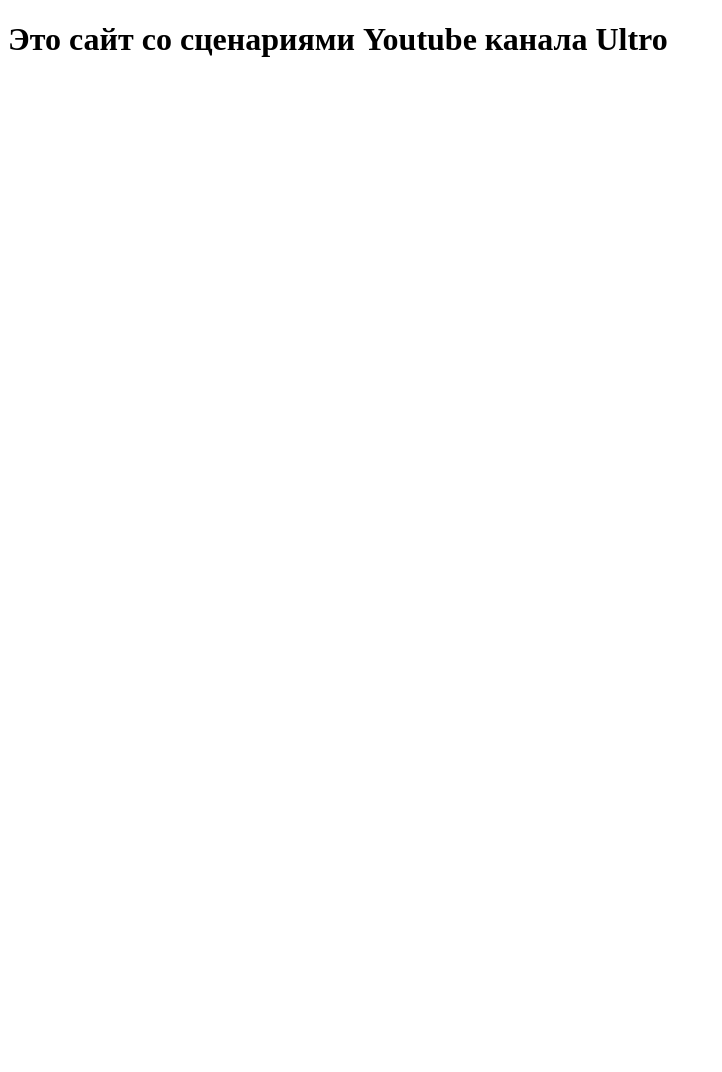
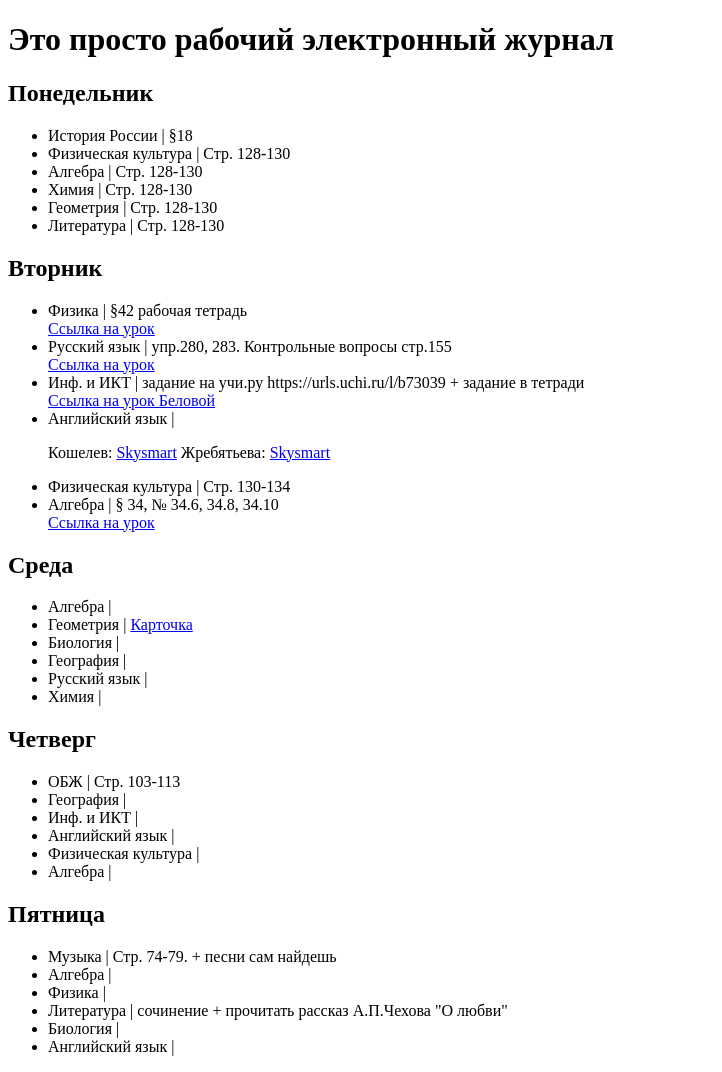
Before and after one commit to UltroA/ultroa.github.io, a plain HTML site: page index.html in a window 1280 px wide. Shown: the whole page, without its empty margins (0-722 px from the left). Before the commit the page ends 800 px from the top, so only its background shows below. Drawn offline with Linux system fonts and the light colour scheme.

Commit message:
Сделал элжур

```diff
--- a/index.html
+++ b/index.html
@@ -1,10 +1,65 @@
 <!DOCTYPE html>
-<html>
-    <head>
-        <title>Main page</title>
-    </head>
-    <body>
-        <h1>Это сайт со сценариями Youtube канала Ultro</h1>
+<html lang="en">
+<head>
+    <meta charset="UTF-8">
+    <title>Рабочий элжур</title>
+</head>
+<body>
+<h1>Это просто рабочий электронный журнал</h1>
+    <h2>Понедельник</h2>
+        <ul>
+            <li>История России | §18</li>
+            <li>Физическая культура | Стр. 128-130</li>
+            <li>Алгебра | Стр. 128-130</li>
+            <li>Химия | Стр. 128-130</li>
+            <li>Геометрия | Стр. 128-130</li>
+            <li>Литература | Стр. 128-130</li>
+        </ul>
 
-    </body>
+    <h2>Вторник</h2>
+        <ul>
+            <li>Физика | §42 рабочая тетрадь</li>
+            <a href="https://us04web.zoom.us/j/8300013381?pwd=N01jRU1jcDkx.#success">Ссылка на урок</a>
+            <li>Русский язык | упр.280, 283. Контрольные вопросы стр.155</li>
+            <a href="https://us04web.zoom.us/j/9886762922?pwd=UXArcjVmd3FRQXVFSGRFcm1EKzVkZz09#success">Ссылка на урок</a>
+            <li>Инф. и ИКТ | задание на учи.ру https://urls.uchi.ru/l/b73039 + задание в тетради</li>
+            <a href="https://us04web.zoom.us/j/5957519302?pwd=bmtpNHlTQ1hXVEFjL1NNN3lWQkRGQT09#success">Ссылка на урок Беловой</a>
+            <li>Английский язык | <p>Кошелев: <a href="https://edu.skysmart.ru/lesson/homework/kedolatuxepa/1">Skysmart</a>
+                                    Жребятьева: <a href="https://edu.skysmart.ru/student/task/hakorulogu/start">Skysmart</a></p></li>
+            <li>Физическая культура | Стр. 130-134</li>
+            <li>Алгебра | § 34, № 34.6, 34.8, 34.10</li>
+            <a href="https://us04web.zoom.us/j/73222430539?pwd=_XDilOYl686sdQjQoRymBSgj1QmeG8.1#success">Ссылка на урок</a>
+        </ul>
+
+    <h2>Среда</h2>
+        <ul>
+            <li>Алгебра | </li>
+            <li>Геометрия | <a href="geom-02.02.22.docx">Карточка</a></li>
+            <li>Биология | </li>
+            <li>География | </li>
+            <li>Русский язык | </li>
+            <li>Химия | </li>
+        </ul>
+
+    <h2>Четверг</h2>
+        <ul>
+            <li>ОБЖ | Стр. 103-113</li>
+            <li>География | </li>
+            <li>Инф. и ИКТ | </li>
+            <li>Английский язык | </li>
+            <li>Физическая культура | </li>
+            <li>Алгебра | </li>
+        </ul>
+
+    <h2>Пятница</h2>
+        <ul>
+            <li>Музыка | Стр. 74-79. + песни сам найдешь</li>
+            <li>Алгебра | </li>
+            <li>Физика | </li>
+            <li>Литература | сочинение + прочитать рассказ А.П.Чехова "О любви"</li>
+            <li>Биология | </li>
+            <li>Английский язык | </li>
+        </ul>
+
+</body>
 </html>
```
